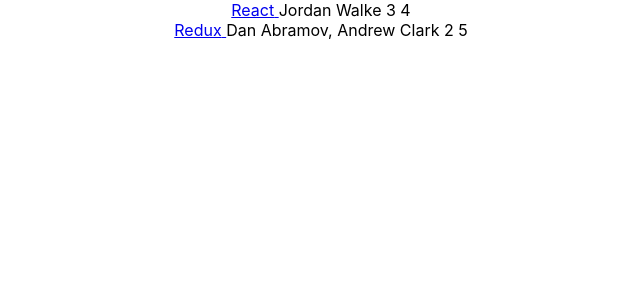
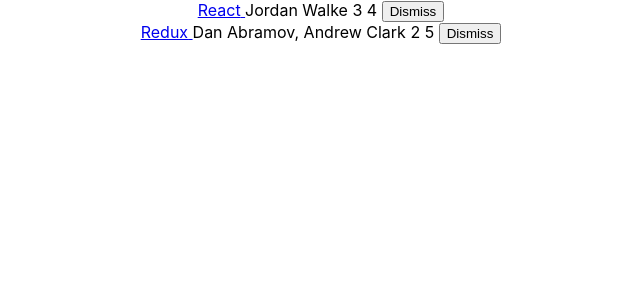
Before and after one commit to cadenahos/React-road, a React (Create React App) app: page / in a window 1280 px wide. Shown: the top 300 px of the page, without its empty margins (319-959 px from the left). Built offline with nearby package versions, Linux system fonts and the light colour scheme.

Commit message:
New botton dismiss, dismiss items from the list

```diff
--- a/src/App.js
+++ b/src/App.js
@@ -27,7 +27,15 @@
       this.state = {
         list,
       };
+
+      this.onDismiss = this.onDismiss.bind(this);
     }
+
+  onDismiss(id){
+    const isNotId = item => item.objectID !== id;
+    const updateList = this.state.list.filter(isNotId);
+    this.setState({list: updateList});
+  }
 
   render() {
 
@@ -41,6 +49,14 @@
               <span> {item.author} </span>
               <span> {item.num_comments} </span>
               <span> {item.points} </span>
+              <span>
+                <button
+                  onClick={() => this.onDismiss(item.objectID)}
+                  type="button"
+                  >
+                  Dismiss
+                </button>
+              </span>
             </div>
         )}
       </div>
```
